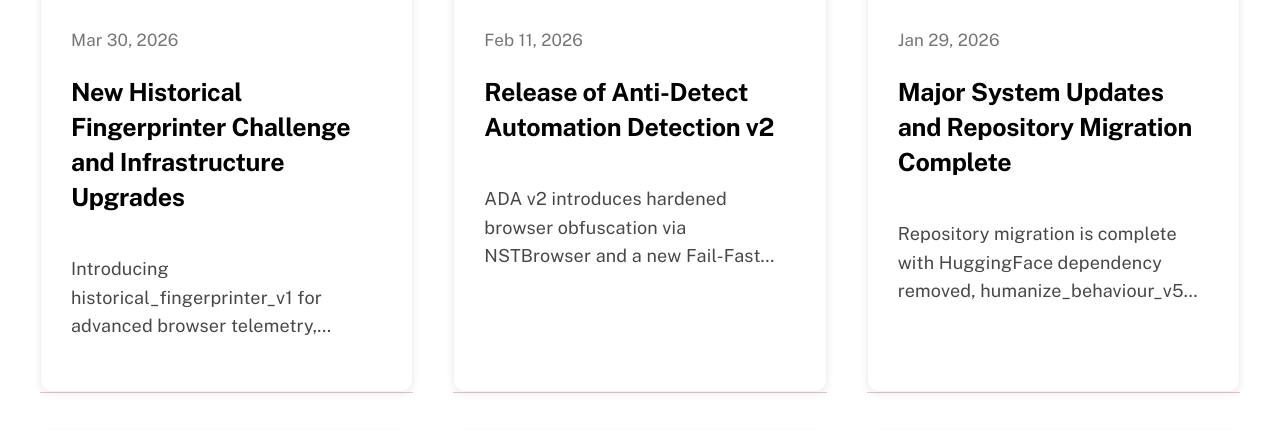
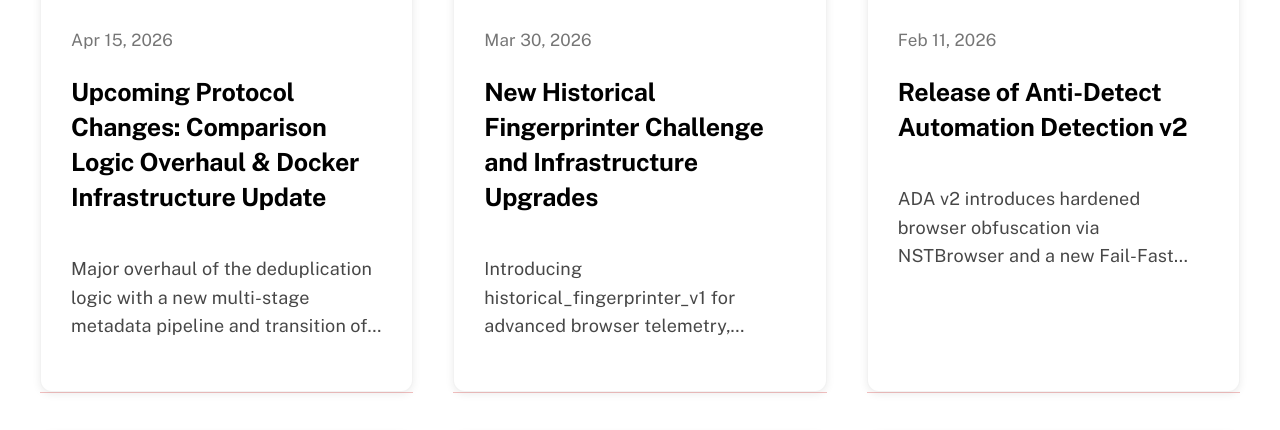
Before and after one commit to RedTeamSubnet/blog.theredteam.io, an MkDocs documentation site: the page built from docs/announcements/index.md, in a window 1280 px wide and 900 px high, scrolled down 419 px, cut to the strip 230-660 px from the top of the window. Built offline with MkDocs 1.6.1 and Material for MkDocs 9.7.7, drawn with Linux system fonts in a browser that asks for light colours; a script that is not in the unit is left out.

Commit message:
feat: add announcement for Comparison Logic Overhaul & Docker Infrastructure Update with details and image

```diff
--- a/docs/announcements/index.md
+++ b/docs/announcements/index.md
@@ -11,6 +11,24 @@
 </div>
 
 <div class="blog-grid">
+    <a href="./posts/an.comparison_overhaul_docker_move" class="blog-card-link">
+        <article class="blog-card">
+            <div class="blog-card-image">
+                <img src="../assets/images/annoucements/an.comparsion_overhaul.png" alt="Comparison Logic Overhaul & Docker Infrastructure Update">
+            </div>
+            <div class="blog-card-content">
+                <span class="blog-card-date">
+                    Apr 15, 2026
+                </span>
+                <h2>
+                    Upcoming Protocol Changes: Comparison Logic Overhaul & Docker Infrastructure Update
+                </h2>
+                <p class="blog-card-excerpt">
+                    Major overhaul of the deduplication logic with a new multi-stage metadata pipeline and transition of all miners to private Docker Hub repositories.
+                </p>
+            </div>
+        </article>
+    </a>
     <a href="./posts/an.historical_fingerprinter_v1" class="blog-card-link">
         <article class="blog-card">
             <div class="blog-card-image">
```
Also changed, not shown: docs/announcements/posts/an.comparison_overhaul_docker_move.md (added, +44 -0 lines), docs/assets/images/annoucements/an.comparsion_overhaul.png (added).
